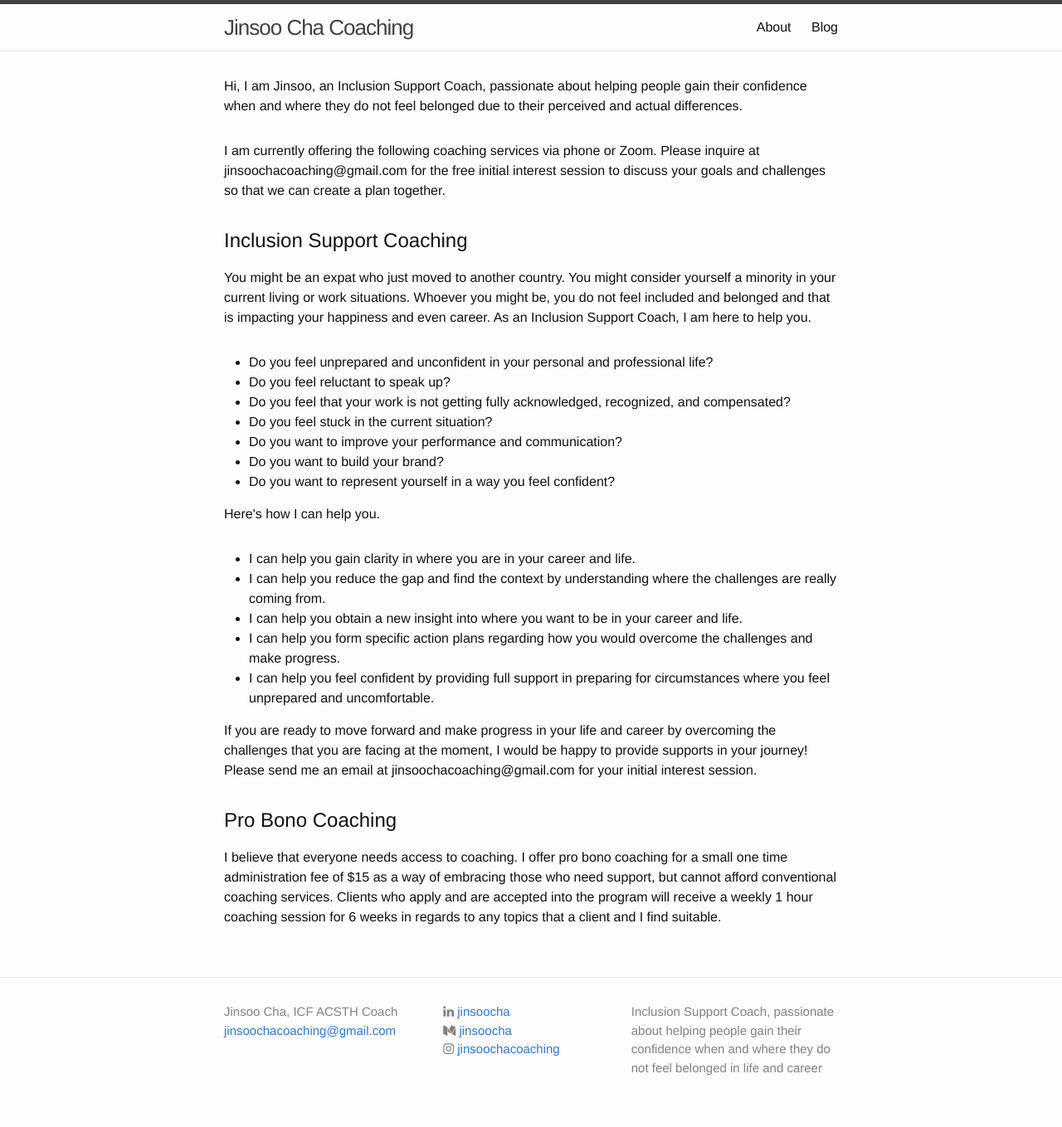
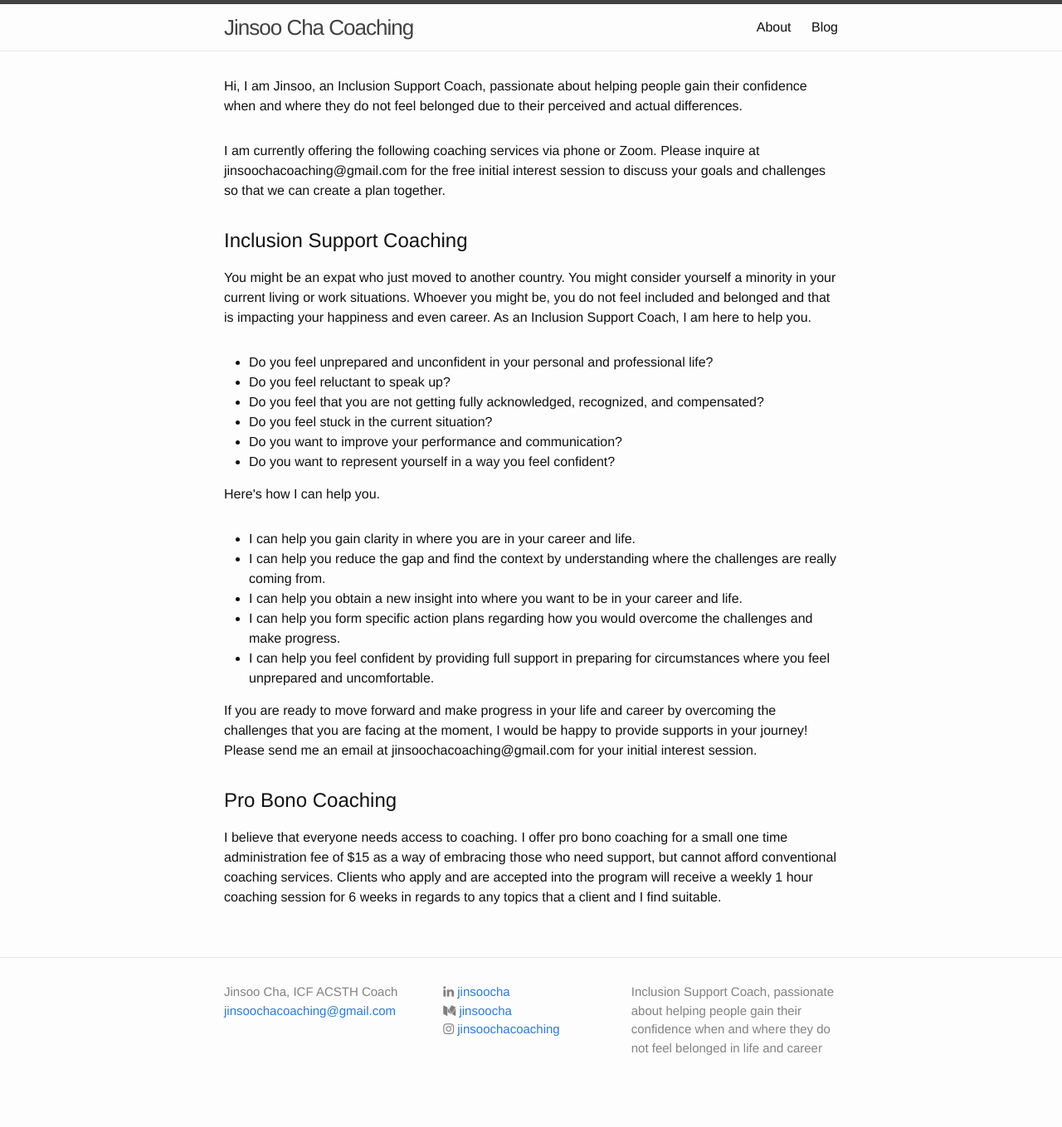
Before and after one commit to jinsoocha/jinsoocha.github.io, a Jekyll site: the page built from index.html, in a window 1280 px wide. Shown: the whole page at 83% size. Built offline with Jekyll 4.4.1, drawn with Linux system fonts in a browser that asks for light colours; nearby versions of some CDN libraries; after the commit the page ends 1335 px from its top, so only the background shows below that.

Commit message:
Update index.html

```diff
--- a/index.html
+++ b/index.html
@@ -12,10 +12,9 @@ layout: default
       <ul>
         <li>Do you feel unprepared and unconfident in your personal and professional life?</li>
         <li>Do you feel reluctant to speak up?</li>
-        <li>Do you feel that your work is not getting fully acknowledged, recognized, and compensated?</li>
+        <li>Do you feel that you are not getting fully acknowledged, recognized, and compensated?</li>
         <li>Do you feel stuck in the current situation?</li>
         <li>Do you want to improve your performance and communication?</li>
-        <li>Do you want to build your brand?</li>
         <li>Do you want to represent yourself in a way you feel confident?</li>
       </ul>
       <p class="post-content">Here's how I can help you.</p>
```
